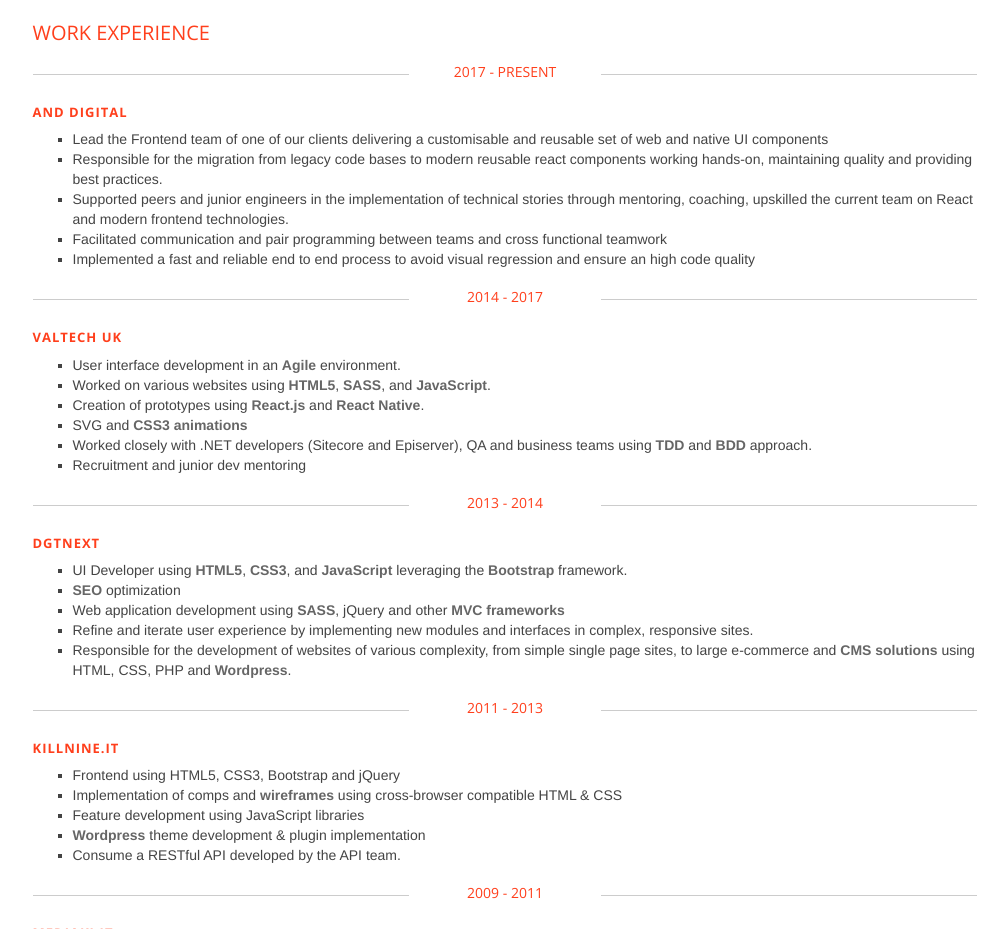
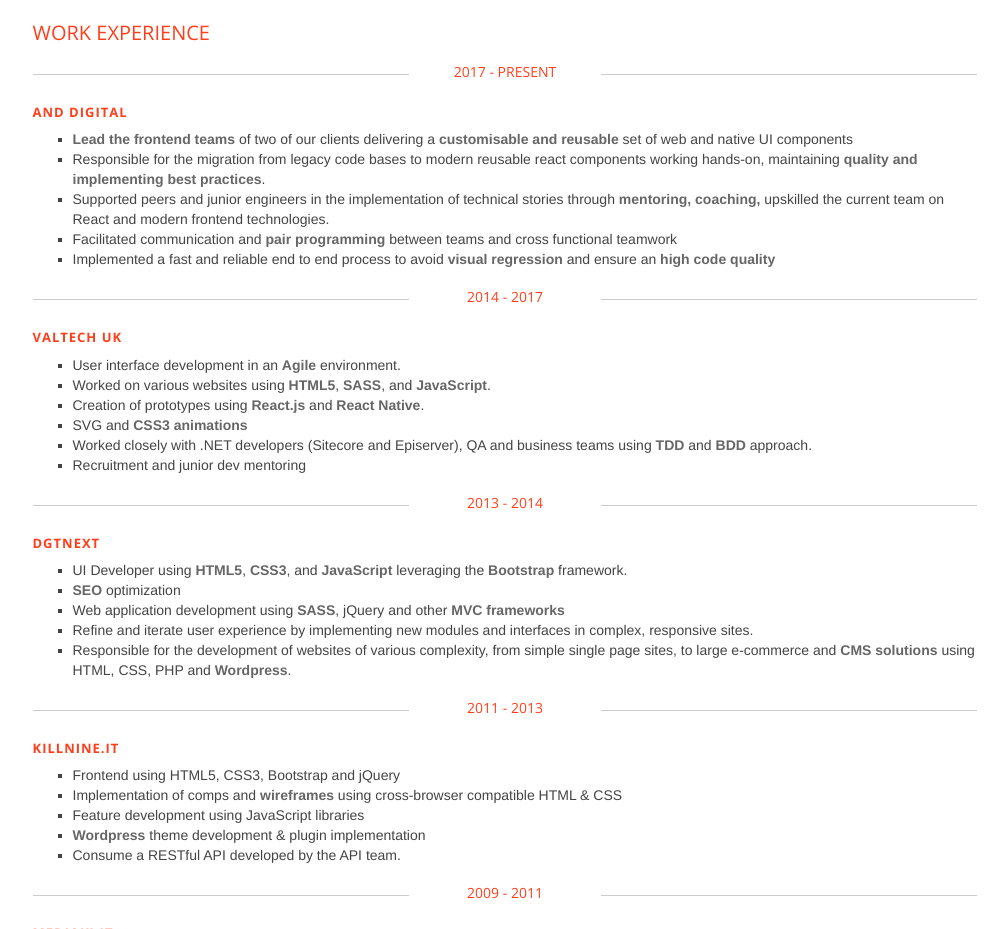
Before and after one commit to Usse/usse.github.io, a website: page index.html in a window 1280 px wide. Shown: the part 1520-2449 px from the top of the page, without its empty margins (135-1140 px from the left). Drawn offline with nearby package versions, Linux system fonts and the light colour scheme.

Commit message:
fix(homepage): adding missing bolds

```diff
--- a/index.html
+++ b/index.html
@@ -135,11 +135,11 @@
                             <div class="col-sm-12">
                                 <h4>AND Digital</h4>
                                 <ul>
-                                    <li>Lead the Frontend team of one of our clients delivering a customisable and reusable set of web and native UI components</li>
-                                    <li>Responsible for the migration from legacy code bases to modern reusable react components working hands-on, maintaining quality and providing best practices.</li>
-                                    <li>Supported peers and junior engineers in the implementation of technical stories through mentoring, coaching, upskilled the current team on React and modern frontend technologies.</li>
-                                    <li>Facilitated communication and pair programming between teams and cross functional teamwork</li>
-                                    <li>Implemented a fast and reliable end to end process to avoid visual regression and ensure an high code quality</li>
+                                    <li><b>Lead the frontend teams</b> of two of our clients delivering a <b>customisable and reusable</b> set of web and native UI components</li>
+                                    <li>Responsible for the migration from legacy code bases to modern reusable react components working hands-on, maintaining <b>quality and implementing best practices</b>.</li>
+                                    <li>Supported peers and junior engineers in the implementation of technical stories through <b>mentoring, coaching,</b> upskilled the current team on React and modern frontend technologies.</li>
+                                    <li>Facilitated communication and <b>pair programming</b> between teams and cross functional teamwork</li>
+                                    <li>Implemented a fast and reliable end to end process to avoid <b>visual regression</b> and ensure an <b>high code quality</b></li>
                                 </ul>
                             </div>
 
```
